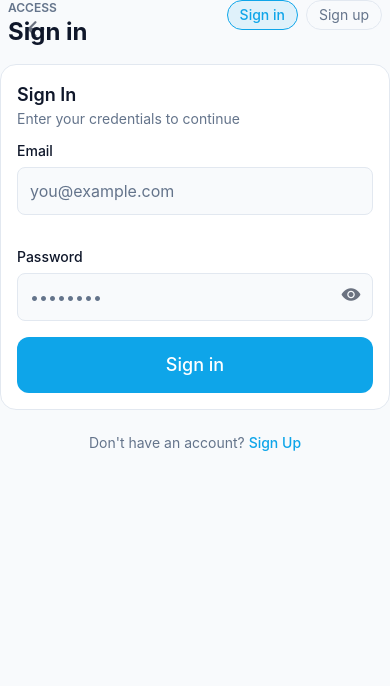
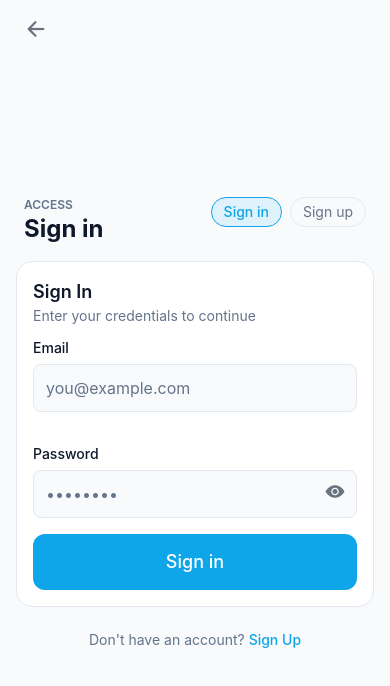
Before and after one commit to faizanshoukat5/DRC-APP, a React Native app in the folder mobile/: screen /SignIn in a window 390 px wide. Shown: the top 686 px of the page. Built offline with nearby package versions, Linux system fonts and the light colour scheme; no server answers.

Commit message:
fix: prevent persistent bottom padding after keyboard (use flexGrow and adjust KeyboardAvoidingView)

```diff
--- a/mobile/src/screens/LandingScreen.tsx
+++ b/mobile/src/screens/LandingScreen.tsx
@@ -24,9 +24,9 @@ export default function LandingScreen() {
 
   return (
     <SafeAreaView className="flex-1 bg-background">
-      <KeyboardAvoidingView behavior={Platform.OS === 'ios' ? 'padding' : 'height'} style={{ flex: 1 }} keyboardVerticalOffset={keyboardVerticalOffset}>
+      <KeyboardAvoidingView behavior={Platform.OS === 'ios' ? 'padding' : undefined} style={{ flex: 1 }} keyboardVerticalOffset={keyboardVerticalOffset}>
         <TouchableWithoutFeedback onPress={Keyboard.dismiss} accessible={false}>
-          <ScrollView contentContainerClassName="pb-2" keyboardShouldPersistTaps="handled">
+          <ScrollView keyboardShouldPersistTaps="handled" contentContainerStyle={{ flexGrow: 1, paddingBottom: 8 }}>
         {/* Top bar */}
         <View className="flex-row items-center justify-between px-4 pt-4">
           <View className="flex-row items-center flex-1 pr-3">
--- a/mobile/src/screens/SignInScreen.tsx
+++ b/mobile/src/screens/SignInScreen.tsx
@@ -47,12 +47,12 @@ export default function SignInScreen() {
   return (
     <SafeAreaView className="flex-1 bg-background">
       <KeyboardAvoidingView
-        behavior={Platform.OS === 'ios' ? 'padding' : 'height'}
-        className="flex-1"
+        behavior={Platform.OS === 'ios' ? 'padding' : undefined}
+        style={{ flex: 1 }}
       >
         <ScrollView
-          className="flex-1"
-          contentContainerclassName="flex-grow justify-center px-4 py-8"
+          style={{ flex: 1 }}
+          contentContainerStyle={{ flexGrow: 1, justifyContent: 'center', paddingHorizontal: 16, paddingVertical: 32 }}
           keyboardShouldPersistTaps="handled"
         >
           {/* Back Button */}
```
